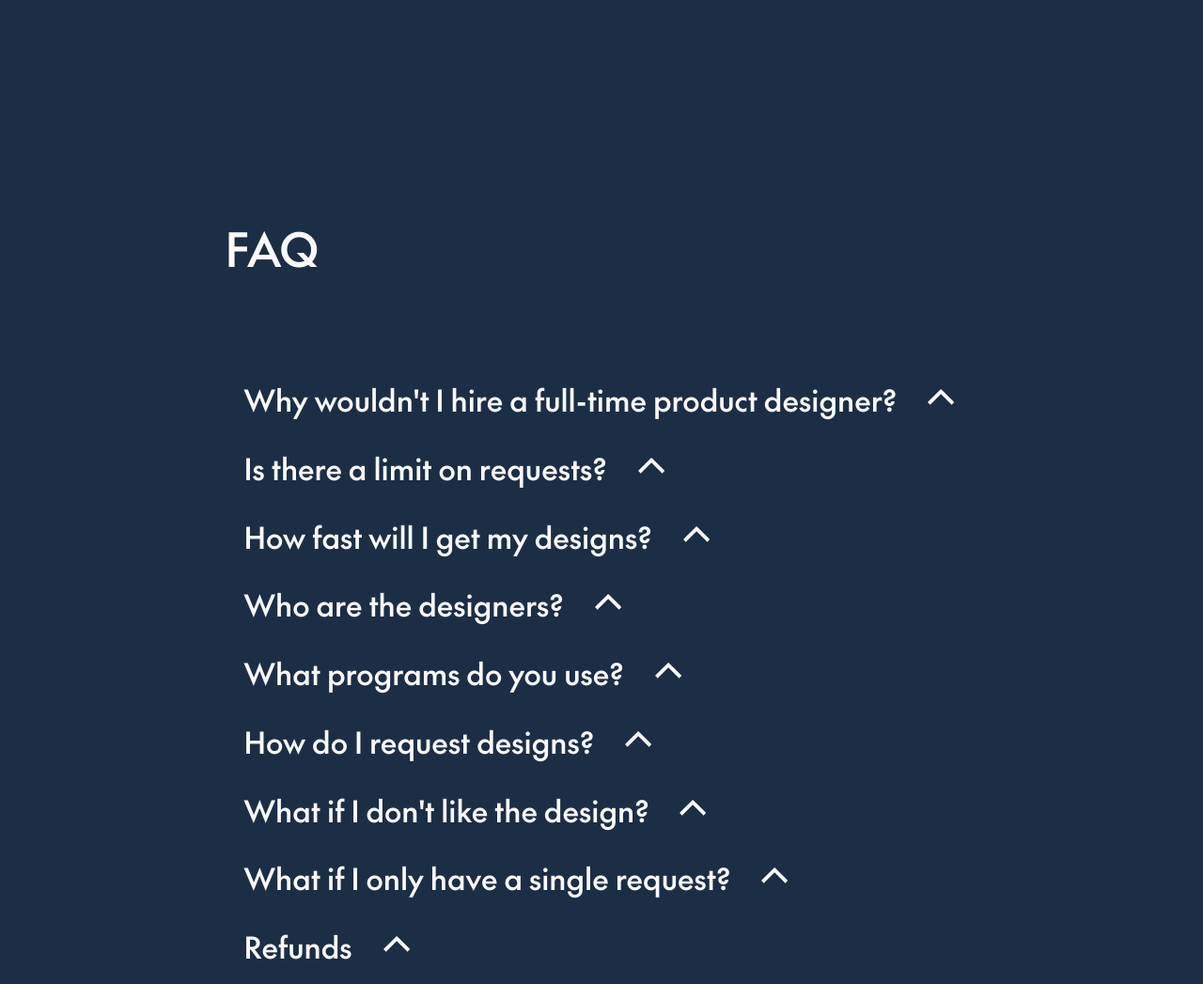
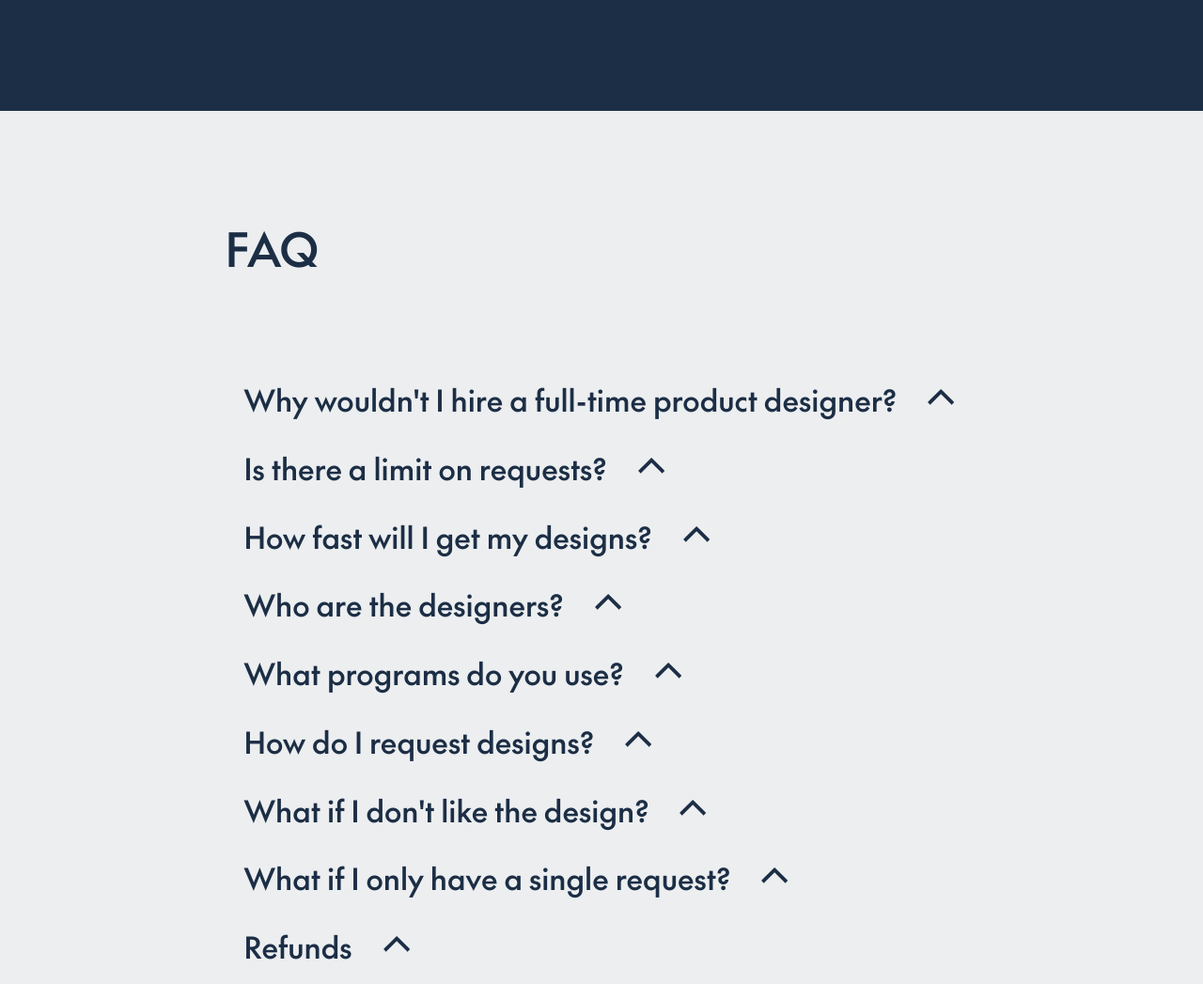
Before and after one commit to frankstallone/designzen, an Astro site: page / in a window 1280 px wide. Shown: the part 4840-5887 px from the top of the page at 94% size. Built offline with nearby package versions, Linux system fonts and the light colour scheme; Astro itself is replaced by a stand-in of ours.

Commit message:
ui: 💄 Swapping color for FAQs

```diff
--- a/src/pages/index.astro
+++ b/src/pages/index.astro
@@ -525,7 +525,7 @@ import AccordionItem from '../components/AccordionItem.astro';
 				</ul>
 			</section>
 		</div>
-		<div class="spot-color-blue-dark spot--inner">
+		<div class="spot-color-blue spot--inner">
 			<section class="center region box stack">
 				<div class="flow prose">
 					<h2>FAQ</h2>
```
